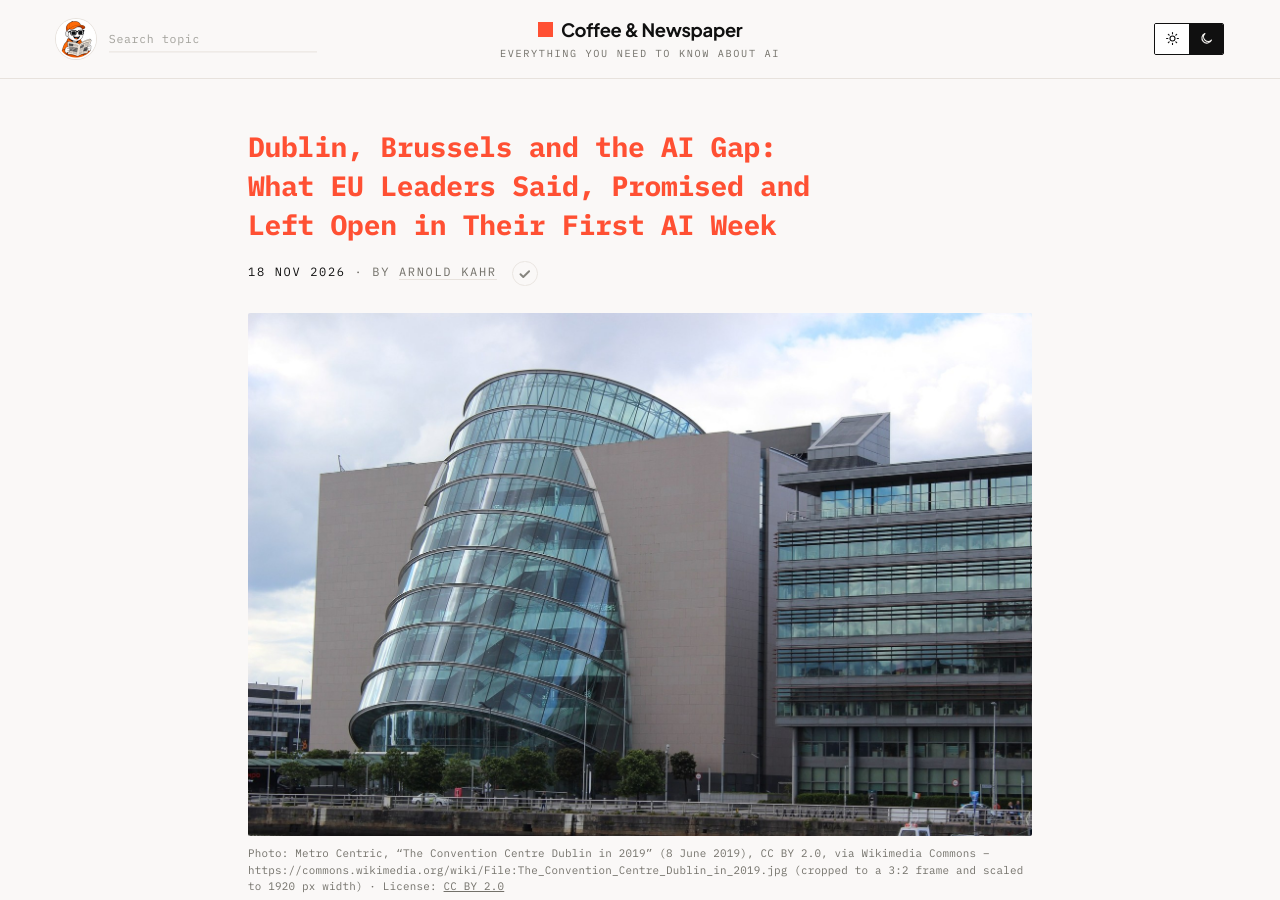
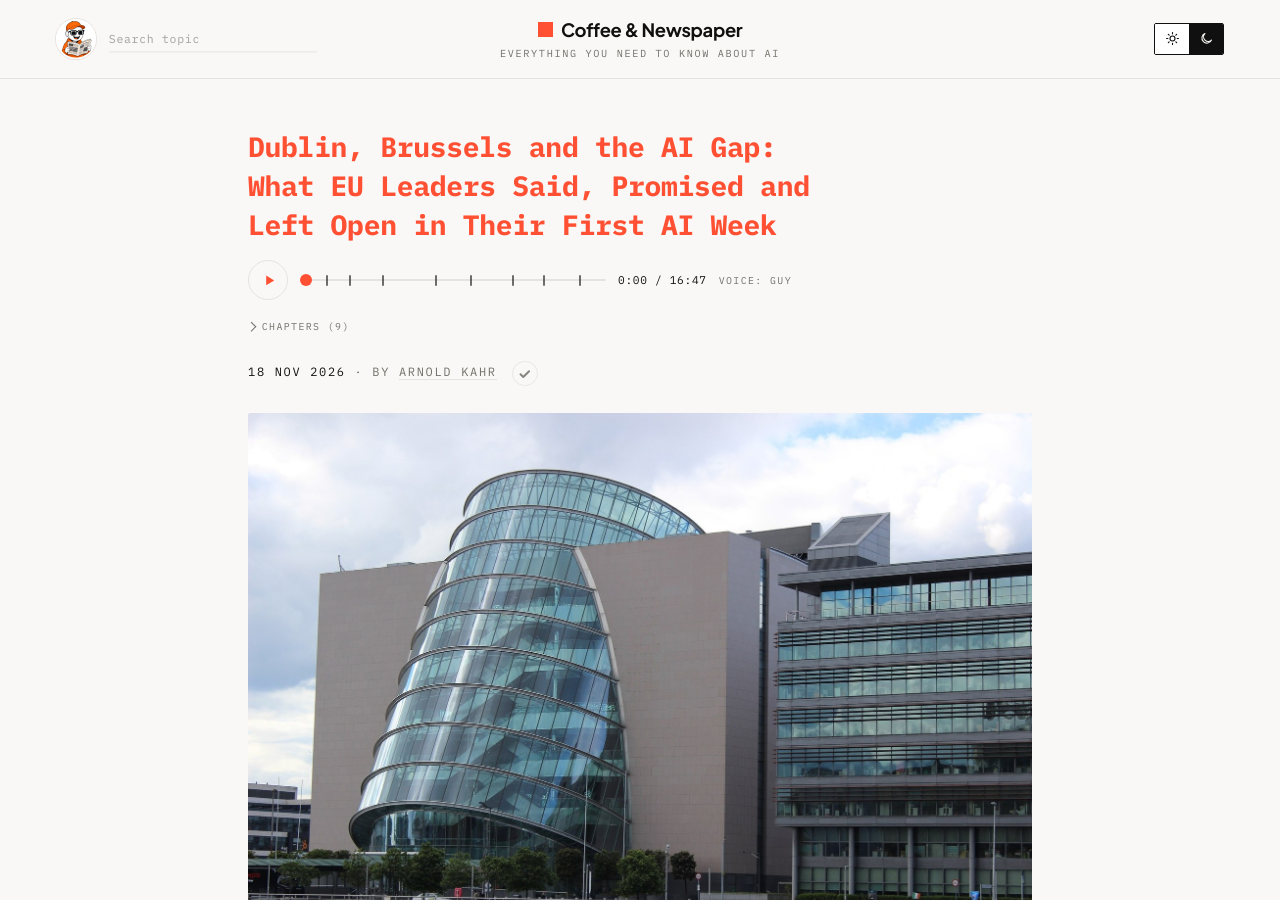
Before and after one commit to architect-high-level-core/coffee-and-newspaper, a Jekyll site: the page built from _posts/2026-11-18-eu-dublin-ai-summit-leaders-hinton-mensch.md, in a window 1280 px wide and 900 px high. Built offline with Jekyll 4.4.1, drawn with Linux system fonts in a browser that asks for light colours; part of the change alters nothing that is shown.

Commit message:
Audio with chapters: eu-dublin-ai-summit-leaders-hinton-mensch

```diff
--- a/_posts/2026-11-18-eu-dublin-ai-summit-leaders-hinton-mensch.md
+++ b/_posts/2026-11-18-eu-dublin-ai-summit-leaders-hinton-mensch.md
@@ -12,6 +12,19 @@ image_credit: "Photo: Metro Centric, “The Convention Centre Dublin in 2019”
 image_license: "CC BY 2.0"
 image_license_url: "https://creativecommons.org/licenses/by/2.0/"
 image_description: "Photograph of the Convention Centre Dublin beside the River Liffey, taken in June 2019. DW placed the 13 November 2026 informal European Council meeting in Dublin's Convention Centre. The image is a file photo from 2019, not a picture of the summit."
+audio: /assets/audio/eu-dublin-ai-summit-leaders-hinton-mensch.mp3
+audio_voice: Guy
+audio_duration: "16:47"
+audio_chapters:
+  - {t: 0, title: "Intro"}
+  - {t: 71, title: "The short version"}
+  - {t: 150, title: "What happened in Dublin on 13 November"}
+  - {t: 263, title: "Mensch and Hinton"}
+  - {t: 444, title: "The credibility gap"}
+  - {t: 564, title: "The rulebook"}
+  - {t: 709, title: "Apply AI and a Nordic-Baltic…"}
+  - {t: 814, title: "FAQ"}
+  - {t: 938, title: "What we could not verify"}
 ---
 
 On Friday 13 November 2026, the leaders of the European Union sat down in Dublin and, for the first time, held a strategic discussion devoted to artificial intelligence. Two outside guests spoke to them: Arthur Mensch, chief executive of the French AI company Mistral, and Geoffrey Hinton, the Nobel Prize–winning computer scientist who has become one of the field's best-known warning voices. Five days later, with the Commission's Apply AI Summit just finished and a new advisory statement and a draft compliance template published, it is a fair moment to ask what the week actually changed.
```
Also changed, not shown: 1 other file.
